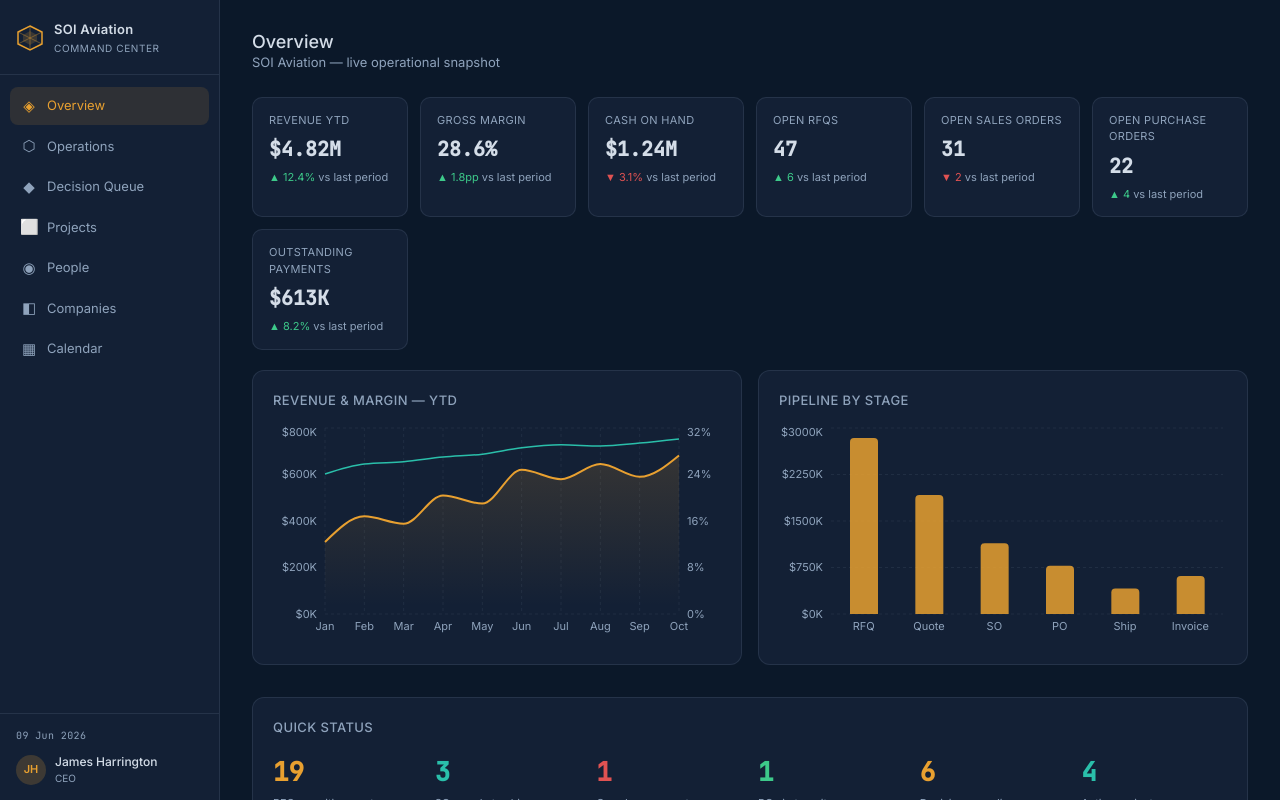
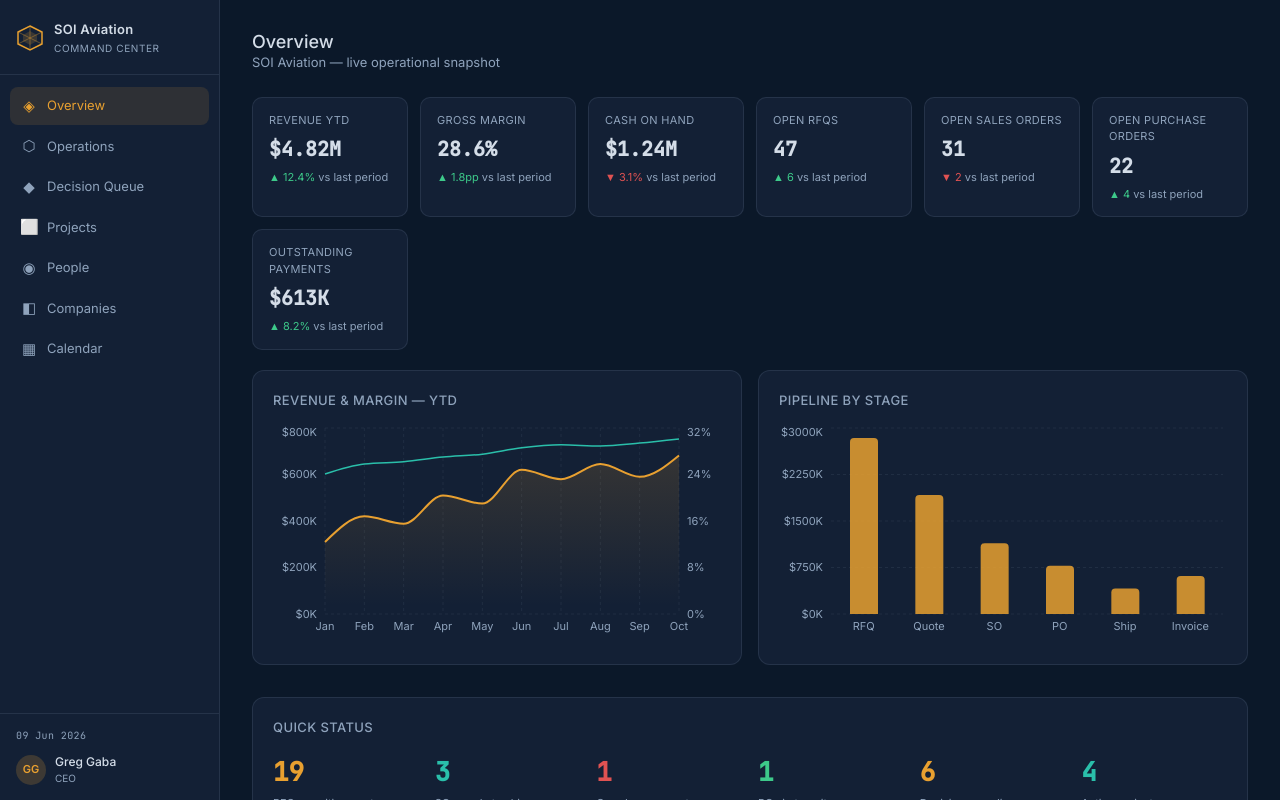
Before and after one commit to shreya-SOI/soi-aviation-dashboard, a React (Vite) app: page / in a window 1280 px wide. Built offline with nearby package versions, Linux system fonts and the light colour scheme.

Commit message:
Update Sidebar.jsx

```diff
--- a/src/components/Sidebar.jsx
+++ b/src/components/Sidebar.jsx
@@ -48,9 +48,9 @@ export default function Sidebar({ active, onNav }) {
       <div className="sidebar-footer">
         <div className="footer-date mono">{dateStr}</div>
         <div className="footer-user">
-          <div className="user-avatar">JH</div>
+          <div className="user-avatar">GG</div>
           <div>
-            <div className="user-name">James Harrington</div>
+            <div className="user-name">Greg Gaba</div>
             <div className="user-role">CEO</div>
           </div>
         </div>
```
